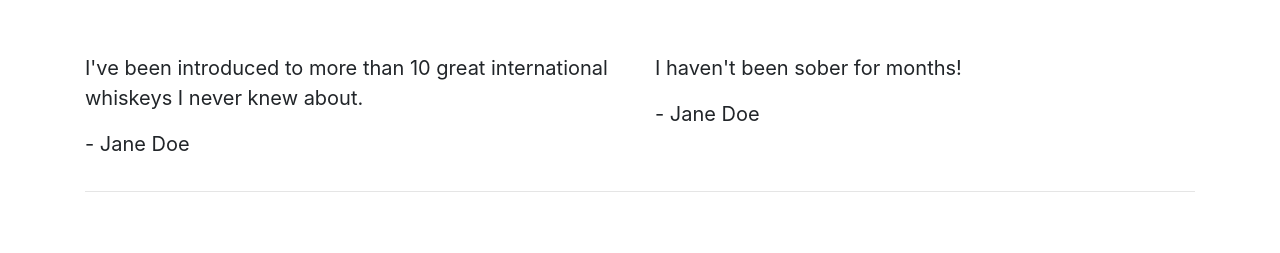
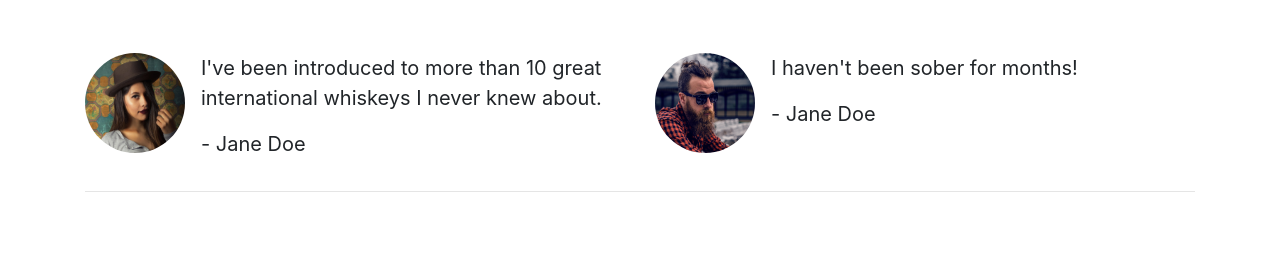
Before and after one commit to JorgenBrattang/bootstrap-playground, a plain HTML site: page index.html in a window 1280 px wide. Shown: the part 538-791 px from the top of the page. Drawn offline with nearby package versions, Linux system fonts and the light colour scheme.

Commit message:
Add rounded images for qoutes

```diff
--- a/index.html
+++ b/index.html
@@ -49,16 +49,26 @@
       </div>
       <div class="row">
         <div class="col-12 col-md-6">
+          <div class="media">
+            <img src="/images/girl-image.png" class="rounded-circle mr-3" height="100" width="100">
+            <div class="m">
               <blockquote class="blockquote">
                 <p>I've been introduced to more than 10 great international whiskeys I never knew about.</p>
                 <p>- Jane Doe</p>
               </blockquote>
             </div>
+          </div>
+        </div>
         <div class="col-12 col-md-6">
+          <div class="media">
+            <img src="/images/guy-image.png" class="rounded-circle mr-3" height="100" width="100">
+            <div class="m">
               <blockquote class="blockquote">
                 <p>I haven't been sober for months!</p>
                 <p>- Jane Doe</p>
               </blockquote>
+            </div>
+          </div>
         </div>
       </div>
     </section>
```
Lines whose indentation alone changed are shown as unchanged.
